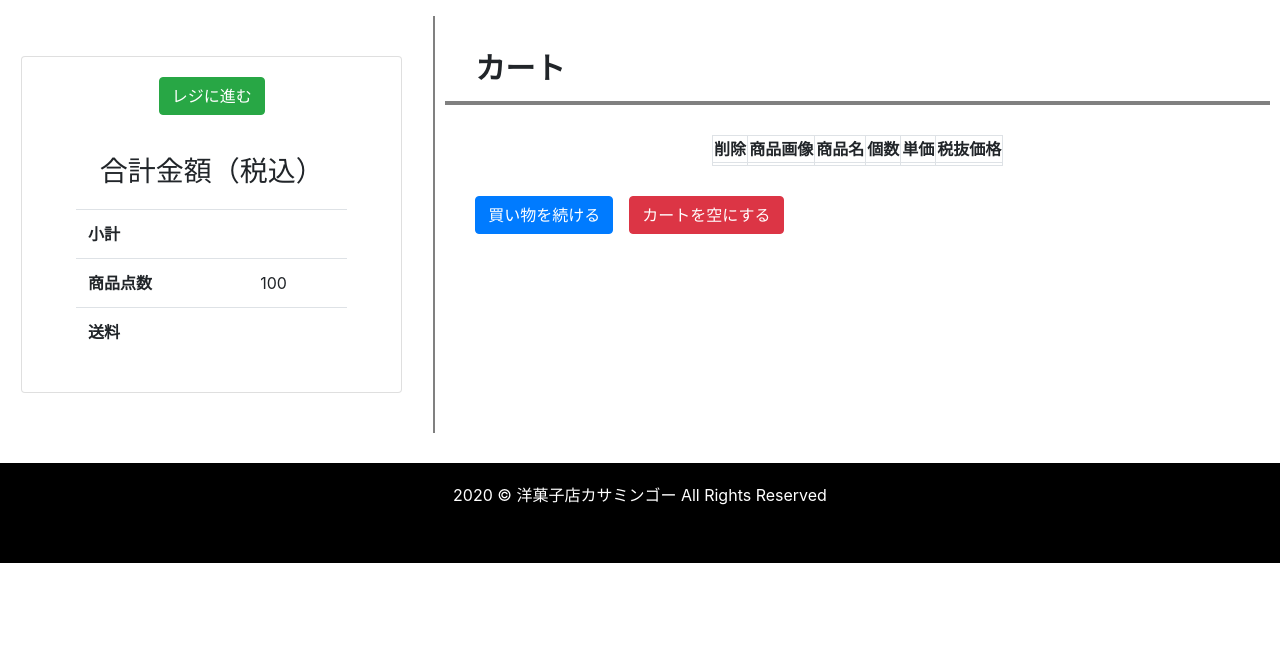
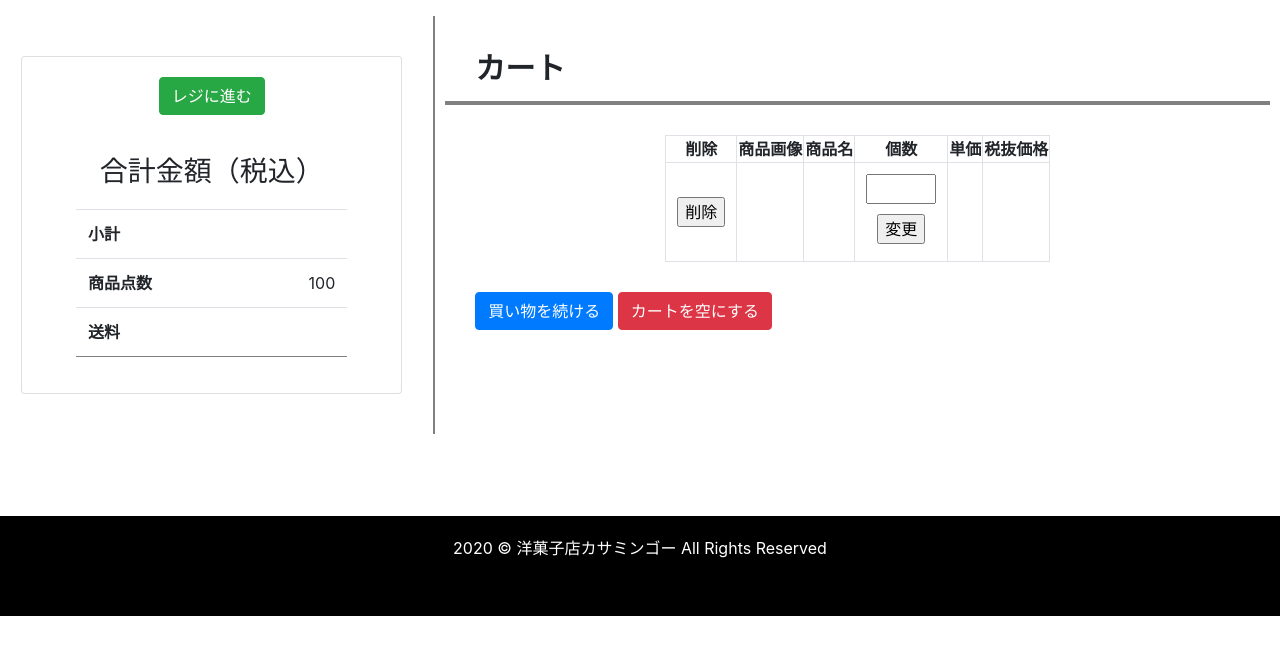
Before and after one commit to watanabetomo/cake-watanabe, a PHP site: page /cart.php in a window 1280 px wide. Shown: the part 120-775 px from the top of the page. Run offline with PHP 8.4, Linux system fonts and the light colour scheme; lists and menus that the app fills with data are empty; some libraries are stand-ins or nearby versions.

Commit message:
fix: table layout

```diff
--- a/cart.php
+++ b/cart.php
@@ -11,6 +11,11 @@ if (isset($_POST['purchase'])){
     header('Location: purchase_edit.php');
     exit;
 }
+
+if (isset($_POST['continue'])) {
+    header('Location: index.php');
+    exit;
+}
 ?>
 <?php require_once('header.html')?>
 <main>
@@ -22,7 +27,7 @@ if (isset($_POST['purchase'])){
                             <p class="purchase"><input type="submit" name="purchase" value="レジに進む" class="btn btn-success"></p>
                         </form>
                         <h3 class="sub-title">合計金額（税込）</h3>
-                        <table class="table">
+                        <table class="table table-right">
                             <tr>
                                 <th>小計</th>
                                 <td></td>
@@ -41,7 +46,7 @@ if (isset($_POST['purchase'])){
             </div>
             <div class="box2">
                 <p class="contents-title">カート</p>
-                <table class="table-bordered">
+                <table class="table-bordered table-center">
                     <tr>
                         <th>削除</th>
                         <th>商品画像</th>
@@ -51,16 +56,26 @@ if (isset($_POST['purchase'])){
                         <th>税抜価格</th>
                     </tr>
                     <tr>
+                        <td>
+                            <form action="" method="post">
+                                <input type="hidden" value="">
+                                <p style="margin: 10px;"><input type="submit" value="削除"></p>
+                            </form>
+                        </td>
                         <td></td>
                         <td></td>
-                        <td></td>
-                        <td></td>
+                        <td>
+                            <form action="" method="post">
+                                <input type="number" value="" style="width: 70px; margin: 10px 10px;">
+                                <p><input type="submit" value="変更"></p>
+                            </form>
+                        </td>
                         <td></td>
                         <td></td>
                     </tr>
                 </table>
                 <form action="" method="post">
-                    <p class="submit-button"><input type="submit" class="btn btn-primary" name="continue" value="買い物を続ける">　<input type="submit" class="btn btn-danger" name="clear" value="カートを空にする"></p>
+                    <p class="submit-button"><input type="submit" class="btn btn-primary" name="continue" value="買い物を続ける"> <input type="submit" class="btn btn-danger" name="clear" value="カートを空にする"></p>
                 </form>
             </div>
         </div>
--- a/css/cart.css
+++ b/css/cart.css
@@ -1,3 +1,7 @@
+main{
+    min-height: 470px;
+}
+
 .logout{
     margin-left: 20px;
 }
@@ -85,6 +89,24 @@ table{
     margin-top: 20px;
 }
 
+.table-center th, .table-center td{
+    text-align: center;
+}
+
+.table-left th{
+    text-align: center;
+    width: 200px;
+}
+
+.table tr{
+    border-bottom: 1px solid gray;
+    border-top: none;
+}
+
+.table-right td{
+    text-align: right;
+}
+
 .purchase{
     text-align: center;
 }
--- a/css/style.css
+++ b/css/style.css
@@ -1,4 +1,10 @@
 @media screen and (min-width:768px){
+
+.top-nav{
+    height: 30px;
+    text-align: right;
+    padding-top: 7px;
+}
 
 body{
 	font-family:"ヒラギノ角ゴ Pro W3", "Hiragino Kaku Gothic Pro", "メイリオ", Meiryo, Osaka, "ＭＳ Ｐゴシック", "MS PGothic", sans-serif;
--- a/index.php
+++ b/index.php
@@ -88,7 +88,7 @@ try {
 <body>
     <div id="wrapper">
         <header>
-            <p class="nav"><a href="login.php">ログイン</a>　<a href="cart.php">カート</a></p>
+            <p class="top-nav"><a href="login.php">ログイン</a>　<a href="cart.php">カート</a></p>
             <div id="slider">
                 <ul class="bxslider">
                     <li><img src="img/slide01.jpg"></li>
```
Also changed, not shown: purchase_edit.php (+21 -7 lines).
